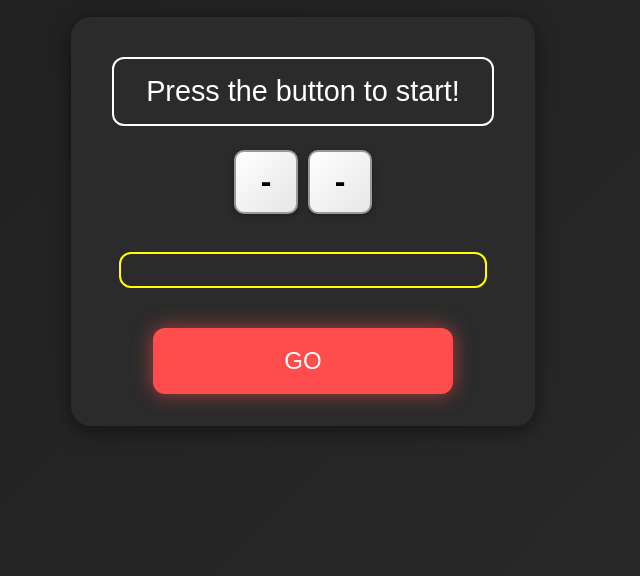
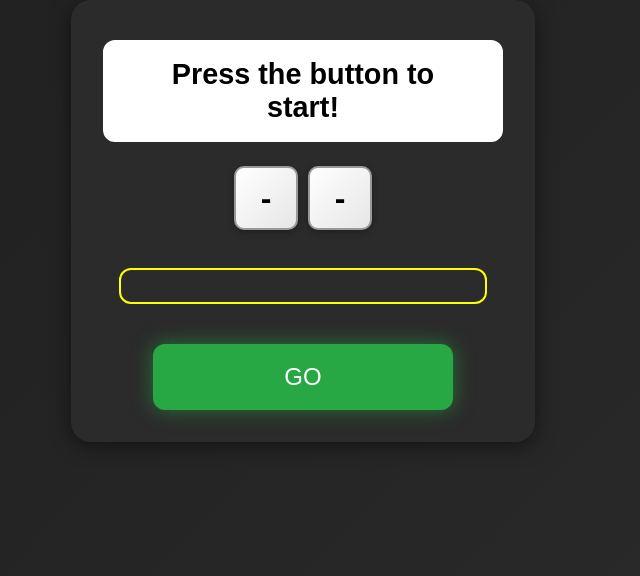
Before and after one commit to Sundanz/Fazzercise, a plain HTML site: page index.html in a window 1280 px wide. Shown: the part 224-800 px from the top of the page, without its empty margins (337-977 px from the left). Drawn offline with Linux system fonts and the light colour scheme.

Commit message:
Update index.html

```diff
--- a/index.html
+++ b/index.html
@@ -58,8 +58,10 @@
       text-align: center;
     }
     #exercise-name {
-      color: white;
+      background: white;
+      color: black;
       border-color: white;
+      font-weight: bold;
     }
     .rep-box-container {
       display: flex;
@@ -93,7 +95,7 @@
       margin-top: 2rem;
     }
     button {
-      background: #ff4d4d;
+      background: #28a745;
       color: white;
       border: none;
       padding: 1.2rem 2rem;
@@ -101,13 +103,13 @@
       border-radius: 12px;
       cursor: pointer;
       transition: background 0.3s ease, transform 0.1s ease;
-      box-shadow: 0 0 20px rgba(255, 77, 77, 0.6);
+      box-shadow: 0 0 20px rgba(40, 167, 69, 0.6);
       margin-top: 2rem;
       width: 100%;
       max-width: 300px;
     }
     button:active {
-      background: #ff1a1a;
+      background: #218838;
       transform: scale(0.95);
     }
     .fade-in {
```
